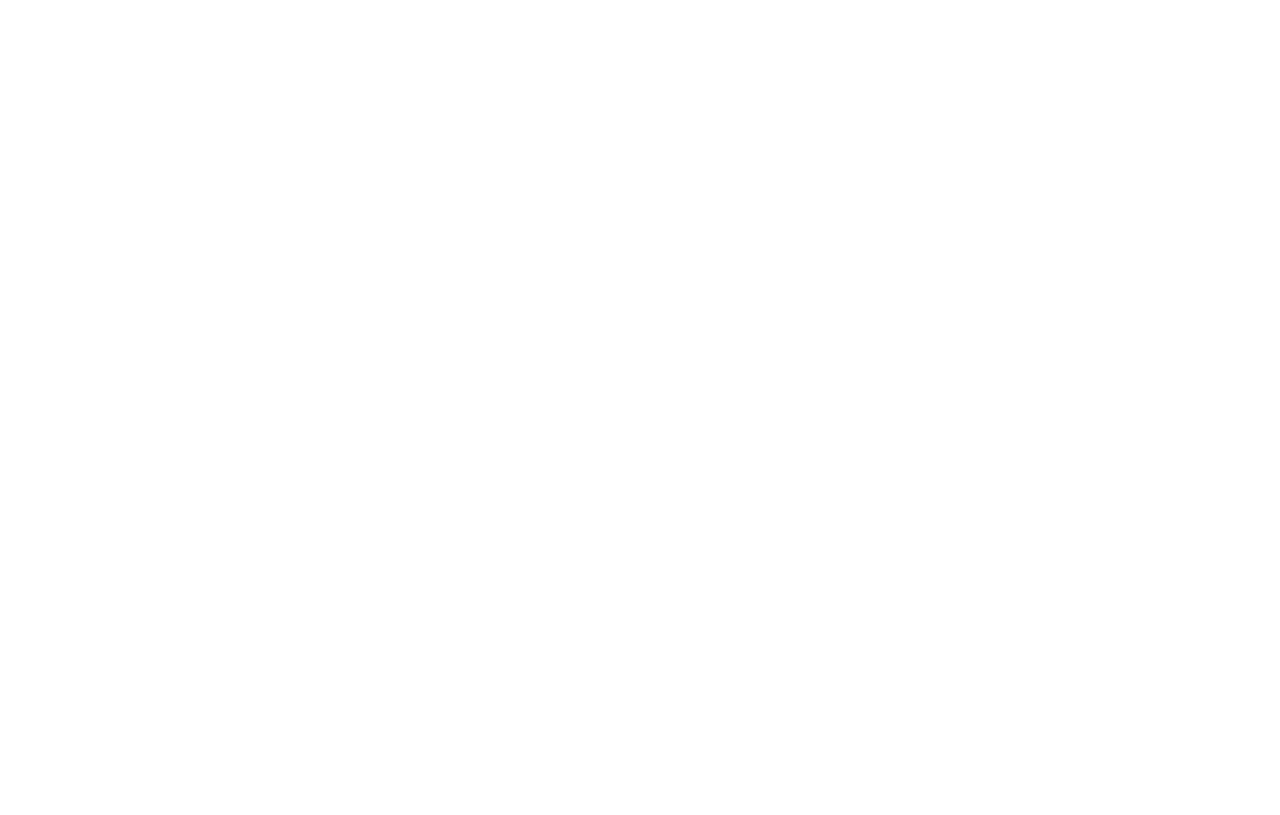
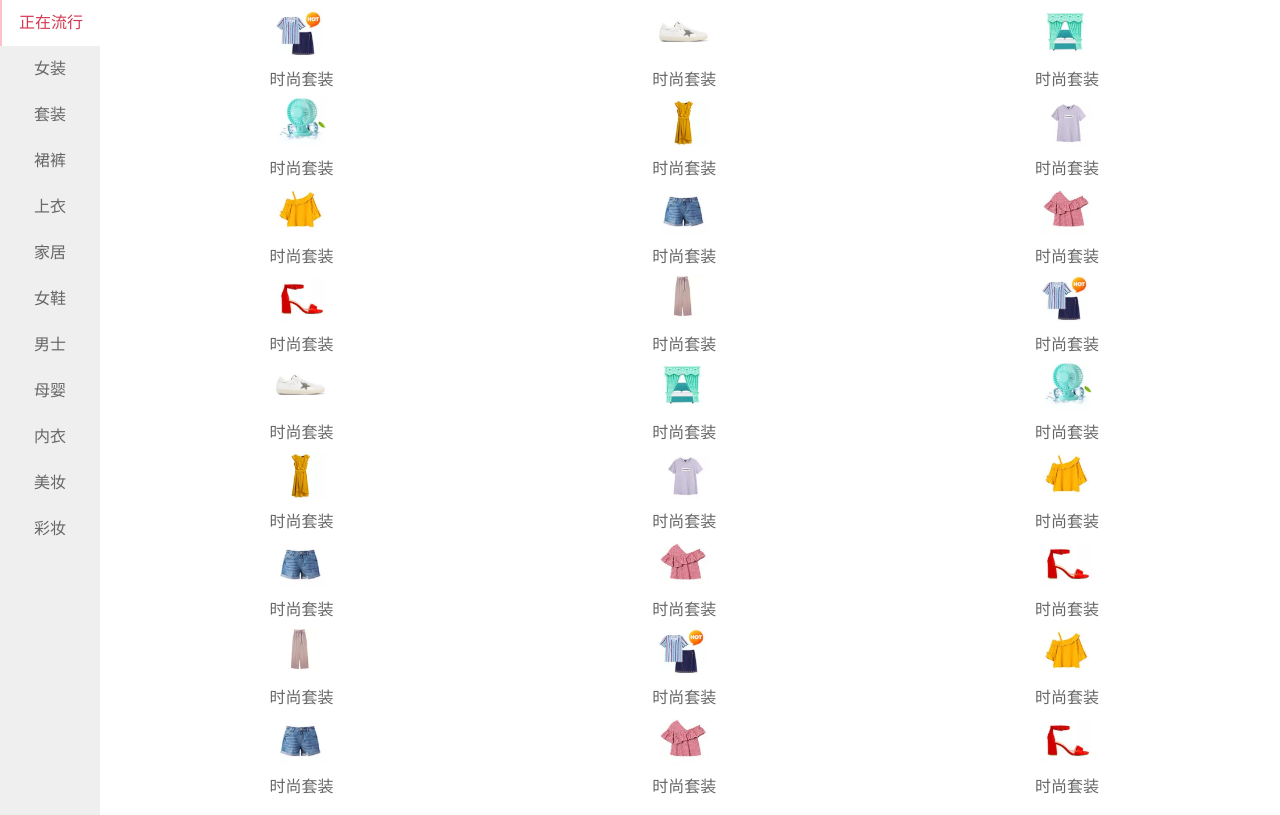
Before and after one commit to pengpeng08/pengpeng-day2, a plain HTML site: page team07/src/index.html in a window 1280 px wide. Drawn offline with Linux system fonts and the light colour scheme; files that its build step writes are made by us from their sources.

Commit message:
section finish

```diff
--- a/team07/src/css/style.css
+++ b/team07/src/css/style.css
@@ -8,12 +8,64 @@ html,
 body {
     width: 100%;
     height: 100%;
-    overflow: hidden;
 }
 
 .wrap {
     width: 100%;
+    height: 100%;
     display: flex;
     flex-direction: column;
-    overflow: hidden;
 }
+
+.content {
+    width: 100%;
+    flex: 1;
+    display: flex;
+}
+
+.list {
+    width: 100px;
+    overflow-y: auto;
+    background: #efefef;
+}
+
+.list li {
+    height: 46px;
+    line-height: 46px;
+    width: 100%;
+    color: #666;
+    text-align: center;
+    box-sizing: border-box;
+}
+
+.list li:nth-child(1) {
+    color: rgb(211, 55, 81);
+    background: #fff;
+    border-left: 2px solid pink;
+}
+
+.right {
+    flex: 1;
+    height: 100%;
+    display: flex;
+    flex-wrap: wrap;
+    padding: 10px;
+    box-sizing: border-box;
+    overflow-y: auto;
+}
+
+.right dl {
+    width: 33%;
+    display: flex;
+    flex-direction: column;
+    align-items: center;
+}
+
+.right dl dt img {
+    width: 50px;
+}
+
+.right dl dd {
+    line-height: 36px;
+    color: #666;
+}
--- a/team07/src/index.html
+++ b/team07/src/index.html
@@ -6,13 +6,138 @@
     <meta name="viewport" content="width=device-width, initial-scale=1.0">
     <meta http-equiv="X-UA-Compatible" content="ie=edge">
     <title>Document</title>
-    <link rel="stylesheet" href=".css/style.css">
+    <link rel="stylesheet" href="./css/style.css">
 </head>
 
 <body>
     <div class="wrap">
         <header></header>
-        <div class="content"></div>
+        <div class="content">
+            <ul class="list">
+                <li>正在流行</li>
+                <li>女装</li>
+                <li>套装</li>
+                <li>裙裤</li>
+                <li>上衣</li>
+                <li>家居</li>
+                <li>女鞋</li>
+                <li>男士</li>
+                <li>母婴</li>
+                <li>内衣</li>
+                <li>美妆</li>
+                <li>彩妆</li>
+            </ul>
+            <div class="right">
+                <dl>
+                    <dt><img src="img/1.png" alt=""></dt>
+                    <dd>时尚套装</dd>
+                </dl>
+                <dl>
+                    <dt><img src="img/10.png" alt=""></dt>
+                    <dd>时尚套装</dd>
+                </dl>
+                <dl>
+                    <dt><img src="img/11.png" alt=""></dt>
+                    <dd>时尚套装</dd>
+                </dl>
+                <dl>
+                    <dt><img src="img/12.png" alt=""></dt>
+                    <dd>时尚套装</dd>
+                </dl>
+                <dl>
+                    <dt><img src="img/2.png" alt=""></dt>
+                    <dd>时尚套装</dd>
+                </dl>
+                <dl>
+                    <dt><img src="img/3.png" alt=""></dt>
+                    <dd>时尚套装</dd>
+                </dl>
+                <dl>
+                    <dt><img src="img/4.png" alt=""></dt>
+                    <dd>时尚套装</dd>
+                </dl>
+                <dl>
+                    <dt><img src="img/5.png" alt=""></dt>
+                    <dd>时尚套装</dd>
+                </dl>
+                <dl>
+                    <dt><img src="img/6.png" alt=""></dt>
+                    <dd>时尚套装</dd>
+                </dl>
+                <dl>
+                    <dt><img src="img/7.png" alt=""></dt>
+                    <dd>时尚套装</dd>
+                </dl>
+                <dl>
+                    <dt><img src="img/8.png" alt=""></dt>
+                    <dd>时尚套装</dd>
+                </dl>
+                <dl>
+                    <dt><img src="img/1.png" alt=""></dt>
+                    <dd>时尚套装</dd>
+                </dl>
+                <dl>
+                    <dt><img src="img/10.png" alt=""></dt>
+                    <dd>时尚套装</dd>
+                </dl>
+                <dl>
+                    <dt><img src="img/11.png" alt=""></dt>
+                    <dd>时尚套装</dd>
+                </dl>
+                <dl>
+                    <dt><img src="img/12.png" alt=""></dt>
+                    <dd>时尚套装</dd>
+                </dl>
+                <dl>
+                    <dt><img src="img/2.png" alt=""></dt>
+                    <dd>时尚套装</dd>
+                </dl>
+                <dl>
+                    <dt><img src="img/3.png" alt=""></dt>
+                    <dd>时尚套装</dd>
+                </dl>
+                <dl>
+                    <dt><img src="img/4.png" alt=""></dt>
+                    <dd>时尚套装</dd>
+                </dl>
+                <dl>
+                    <dt><img src="img/5.png" alt=""></dt>
+                    <dd>时尚套装</dd>
+                </dl>
+                <dl>
+                    <dt><img src="img/6.png" alt=""></dt>
+                    <dd>时尚套装</dd>
+                </dl>
+                <dl>
+                    <dt><img src="img/7.png" alt=""></dt>
+                    <dd>时尚套装</dd>
+                </dl>
+                <dl>
+                    <dt><img src="img/8.png" alt=""></dt>
+                    <dd>时尚套装</dd>
+                </dl>
+                <dl>
+                    <dt><img src="img/1.png" alt=""></dt>
+                    <dd>时尚套装</dd>
+                </dl>
+                <dl>
+                    <dt><img src="img/4.png" alt=""></dt>
+                    <dd>时尚套装</dd>
+                </dl>
+                <dl>
+                    <dt><img src="img/5.png" alt=""></dt>
+                    <dd>时尚套装</dd>
+                </dl>
+                <dl>
+                    <dt><img src="img/6.png" alt=""></dt>
+                    <dd>时尚套装</dd>
+                </dl>
+                <dl>
+                    <dt><img src="img/7.png" alt=""></dt>
+                    <dd>时尚套装</dd>
+                </dl>
+            </div>
+        </div>
         <footer></footer>
     </div>
 </body>
```
Also changed, not shown: team07/src/img/1.png (added), team07/src/img/10.png (added), team07/src/img/11.png (added), team07/src/img/12.png (added), team07/src/img/2.png (added), team07/src/img/3.png (added), team07/src/img/4.png (added), team07/src/img/5.png (added), team07/src/img/6.png (added), team07/src/img/7.png (added), team07/src/img/8.png (added), team07/src/img/9.png (added).
